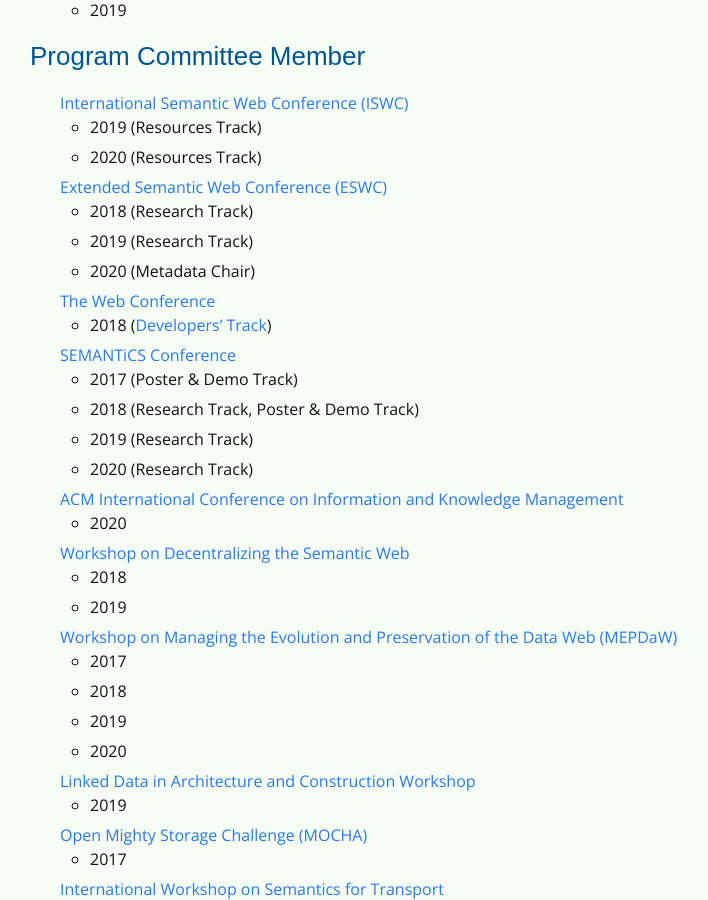
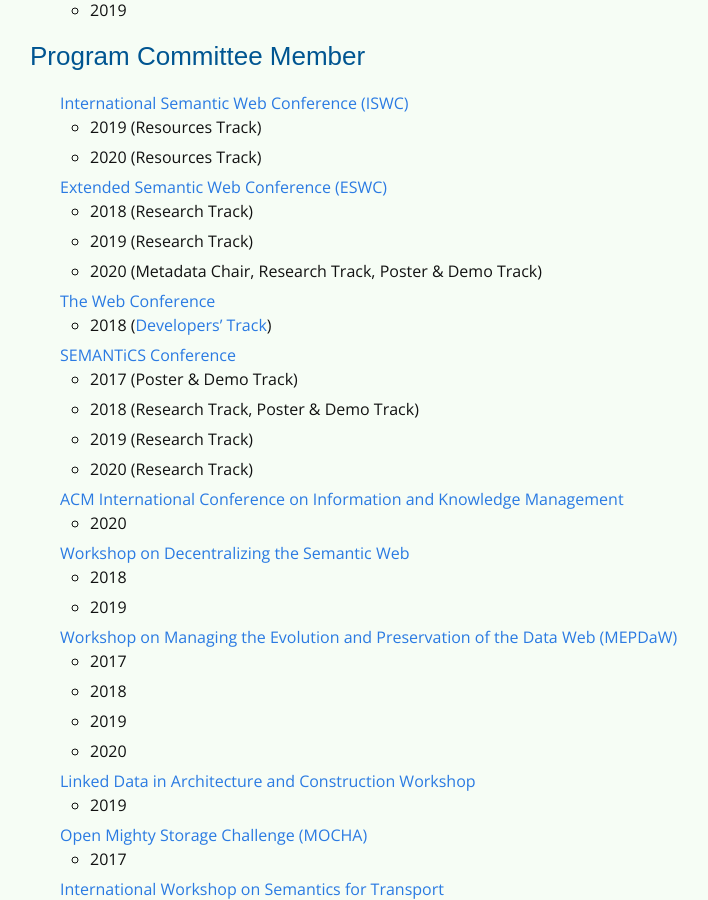
Before and after one commit to rubensworks/rubensworks.net, a Jekyll site: the page built from cv.md, in a window 1280 px wide and 900 px high, scrolled down 3907 px. Shown: the whole window, without its empty margins (240-948 px from the left). Built offline with Jekyll 4.4.1, drawn with Linux system fonts in a browser that asks for light colours; some web fonts are replaced.

Commit message:
Add missing ESWC 2020 roles to CV

```diff
--- a/cv.md
+++ b/cv.md
@@ -234,7 +234,7 @@
 * [Extended Semantic Web Conference (ESWC)](https://eswc-conferences.org/)
     * 2018 (Research Track)
     * 2019 (Research Track)
-    * 2020 (Metadata Chair)
+    * 2020 (Metadata Chair, Research Track, Poster & Demo Track)
 * [The Web Conference](https://www.iw3c2.org/)
     * 2018 ([Developers' Track](https://www2018.thewebconf.org/program/developers-track/))
 * [SEMANTiCS Conference](https://semantics.cc/)
```
